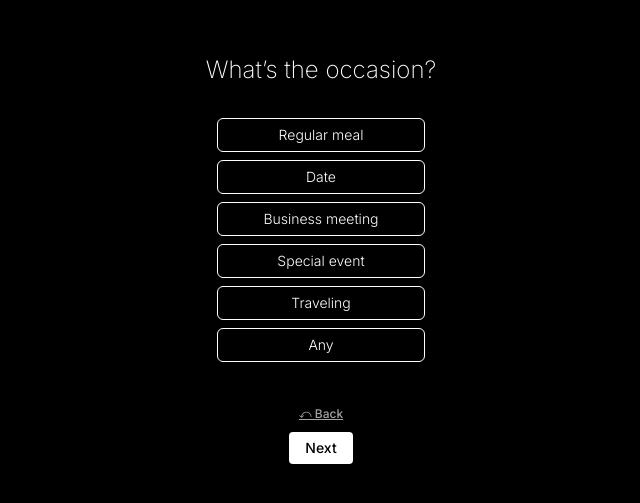
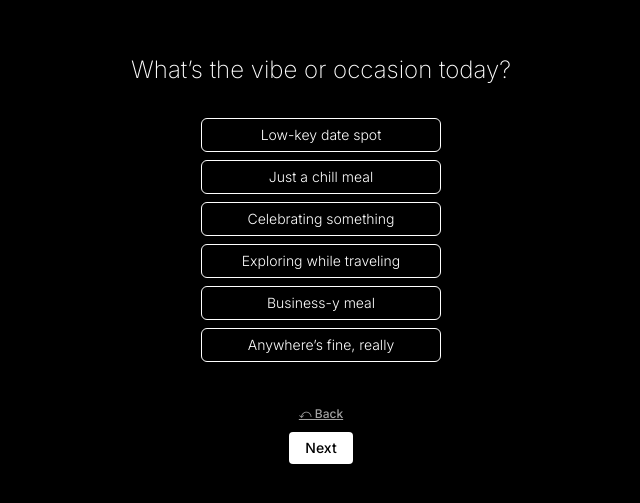
Before and after one commit to jysonn97/what-to-eat, a Next.js app: page /app in a window 1280 px wide. Shown: the part 141-644 px from the top of the page, without its empty margins (319-959 px from the left). Built offline with nearby package versions, Linux system fonts and the light colour scheme.

Commit message:
Update app.js

```diff
--- a/pages/app.js
+++ b/pages/app.js
@@ -2,46 +2,63 @@ import { useState, useEffect } from "react";
 import { useRouter } from "next/router";
 import QuestionCard from "@/components/QuestionCard";
 
-const staticQuestions = [
+const weightLabels = ["Not a big deal", "Matters a bit", "Really matters"];
+
+const questionSet = (showQuickBite) => [
   {
-    key: "occasion",
-    question: "What’s the occasion?",
+    key: "vibe",
+    question: "What’s the vibe or occasion today?",
     options: [
-      "Regular meal",
-      "Date",
-      "Business meeting",
-      "Special event",
-      "Traveling",
-      "Any"
-    ]
+      "Low-key date spot",
+      "Just a chill meal",
+      "Celebrating something",
+      "Exploring while traveling",
+      "Business-y meal",
+      "Anywhere’s fine, really",
+      ...(showQuickBite ? ["Quick bite, nothing fancy"] : [])
+    ],
+    multi: false,
+    showWeight: false
   },
   {
-    key: "vibe",
-    question: "What kind of vibe are you looking for?",
+    key: "distance",
+    question: "How far are you willing to go?",
     options: [
-      "Cozy",
-      "Trendy",
-      "Quiet",
-      "Lively",
-      "Scenic",
-      "Minimalist",
-      "Fancy",
-      "Any"
-    ]
+      "Walking distance (~10 mins)",
+      "Around 20 mins is fine",
+      "I’m okay going further (30+ mins)"
+    ],
+    multi: false,
+    showWeight: true
   },
   {
-    key: "time",
-    question: "What time are you planning to eat?",
-    options: ["Morning", "Lunch", "Dinner", "Late night", "Any"]
+    key: "ratingImportance",
+    question: "How important are good reviews to you?",
+    options: [
+      "4.5+ only, I want the best",
+      "4.0+ is good enough",
+      "3.5+ is fine",
+      "I don’t care about ratings"
+    ],
+    multi: false,
+    showWeight: true,
+    hideWeightOn: "I don’t care about ratings"
   },
   {
-    key: "duration",
-    question: "How long do you want to stay?",
-    options: ["Quick meal", "About an hour", "Take your time", "Any"]
+    key: "avoid",
+    question: "Anything you’d rather avoid today?",
+    options: [
+      "Loud or noisy places",
+      "Cramped/tightly packed spaces",
+      "Bad or rude service",
+      "Long wait times",
+      "Nothing in particular"
+    ],
+    multi: true,
+    showWeight: true,
+    hideWeightOn: "Nothing in particular"
   }
 ];
-
-const weightLabels = ["Not a big deal", "Matters a bit", "Really matters"];
 
 export default function AppPage() {
   const router = useRouter();
@@ -51,51 +68,48 @@ export default function AppPage() {
   const [step, setStep] = useState(0);
   const [selected, setSelected] = useState([]);
   const [weight, setWeight] = useState(1);
+  const [budget, setBudget] = useState(null);
 
   useEffect(() => {
-    const init = [];
-
-    if (location) {
-      init.push({ key: "location", answer: location });
-    }
-
     if (encodedAnswers) {
       try {
         const parsed = JSON.parse(encodedAnswers);
-        init.push(...parsed);
+        setAnswers(parsed);
+        const priceAnswer = parsed.find((a) => a.key === "price");
+        if (priceAnswer) setBudget(priceAnswer.answer);
       } catch (err) {
-        console.error("Failed to parse answers from query", err);
+        console.error("Error parsing answers", err);
       }
     }
+  }, [encodedAnswers]);
 
-    setAnswers(init);
-  }, [location, encodedAnswers]);
-
-  const currentQuestion = staticQuestions[step];
+  const questions = questionSet(budget === "$");
+  const current = questions[step];
 
   const handleNext = () => {
-    if (!selected.length || !currentQuestion?.key) return;
+    if (!selected.length && !current.multi) return;
 
-    const updatedAnswers = [
-      ...answers.filter((a) => a.key !== currentQuestion.key),
-      {
-        key: currentQuestion.key,
-        answer: selected[0],
-        weight: selected[0] === "Any" ? "Not specified" : weightLabels[weight]
-      }
-    ];
+    const finalAnswer = {
+      key: current.key,
+      answer: current.multi ? selected : selected[0],
+      weight:
+        !current.showWeight ||
+        selected.includes(current.hideWeightOn) ||
+        selected[0] === current.hideWeightOn
+          ? "Not specified"
+          : weightLabels[weight]
+    };
 
-    setAnswers(updatedAnswers);
+    const updated = [...answers.filter((a) => a.key !== current.key), finalAnswer];
+    setAnswers(updated);
 
-    if (step + 1 < staticQuestions.length) {
+    if (step + 1 < questions.length) {
       setStep(step + 1);
       setSelected([]);
       setWeight(1);
     } else {
       router.push(
-        `/recommendation?answers=${encodeURIComponent(
-          JSON.stringify(updatedAnswers)
-        )}`
+        `/recommendation?answers=${encodeURIComponent(JSON.stringify(updated))}`
       );
     }
   };
@@ -104,7 +118,7 @@ export default function AppPage() {
     if (step === 0) {
       const params = new URLSearchParams({
         location: location || "",
-        answers: JSON.stringify(answers.slice(1))
+        answers: JSON.stringify(answers)
       });
       router.push(`/multi?${params.toString()}`);
     } else {
@@ -114,32 +128,38 @@ export default function AppPage() {
     }
   };
 
-  const handleOptionToggle = (option) => {
+  const toggle = (option) => {
+    if (current.multi) {
       setSelected((prev) =>
-      prev.includes(option) ? [] : [option]
+        prev.includes(option)
+          ? prev.filter((o) => o !== option)
+          : [...prev.filter((o) => o !== current.hideWeightOn), option]
       );
+    } else {
+      setSelected((prev) => (prev[0] === option ? [] : [option]));
+    }
   };
 
-  const handleWeightLabelClick = (index) => {
-    setWeight(index);
+  const isWeightVisible = () => {
+    if (!current.showWeight) return false;
+    if (!selected.length) return false;
+    const avoidOption = current.hideWeightOn;
+    return !selected.includes(avoidOption);
   };
-
-  if (!currentQuestion) return null;
 
   return (
     <div className="min-h-screen bg-black text-white px-4 py-12 flex items-center justify-center font-extralight">
       <div className="w-full max-w-xl space-y-8 text-center">
-
-        <QuestionCard question={currentQuestion.question} />
+        <QuestionCard question={current.question} />
 
         <div className="flex flex-col gap-2 items-center">
-          {currentQuestion.options.map((option) => {
+          {current.options.map((option) => {
             const isSelected = selected.includes(option);
             return (
               <button
                 key={option}
-                onClick={() => handleOptionToggle(option)}
-                className={`w-52 px-3 py-1.5 text-sm rounded-md border transition font-light ${
+                onClick={() => toggle(option)}
+                className={`w-60 px-3 py-1.5 text-sm rounded-md border transition font-light ${
                   isSelected
                     ? "bg-white text-black border-white"
                     : "border-white text-white"
@@ -151,18 +171,16 @@ export default function AppPage() {
           })}
         </div>
 
-{selected.length > 0 && selected[0] !== "Any" && (
+        {isWeightVisible() && (
           <div className="pt-4">
             <label className="block text-[15px] text-white mb-2 font-light">
               How much does this matter to you?
             </label>
-
-
             <div className="flex justify-between text-sm text-gray-400 mb-1 px-1 cursor-pointer">
               {weightLabels.map((label, i) => (
                 <span
                   key={i}
-                  onClick={() => handleWeightLabelClick(i)}
+                  onClick={() => setWeight(i)}
                   className={`transition ${
                     i === weight ? "text-white font-medium" : "hover:text-white"
                   }`}
```
Lines whose indentation alone changed are shown as unchanged.
